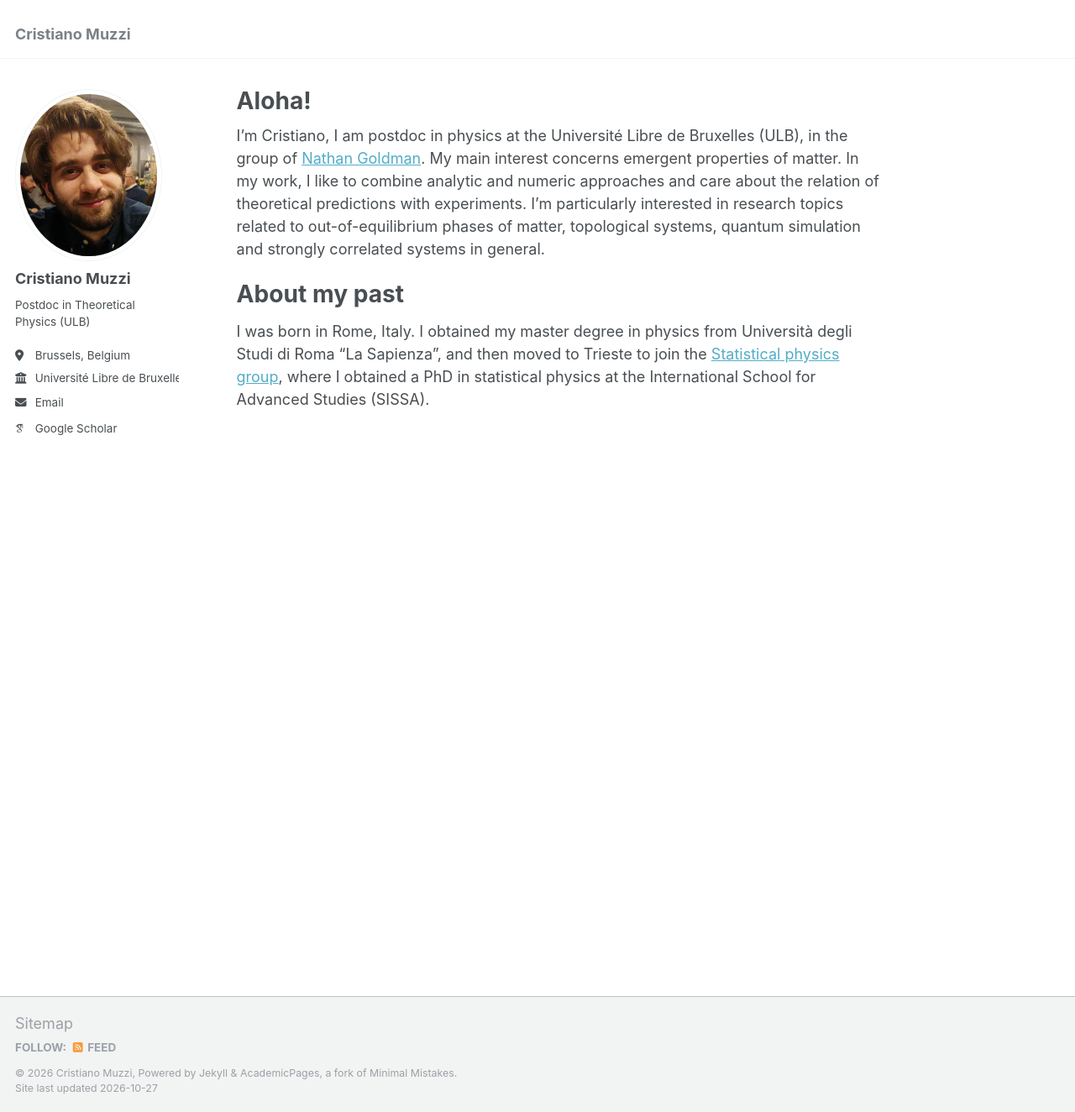
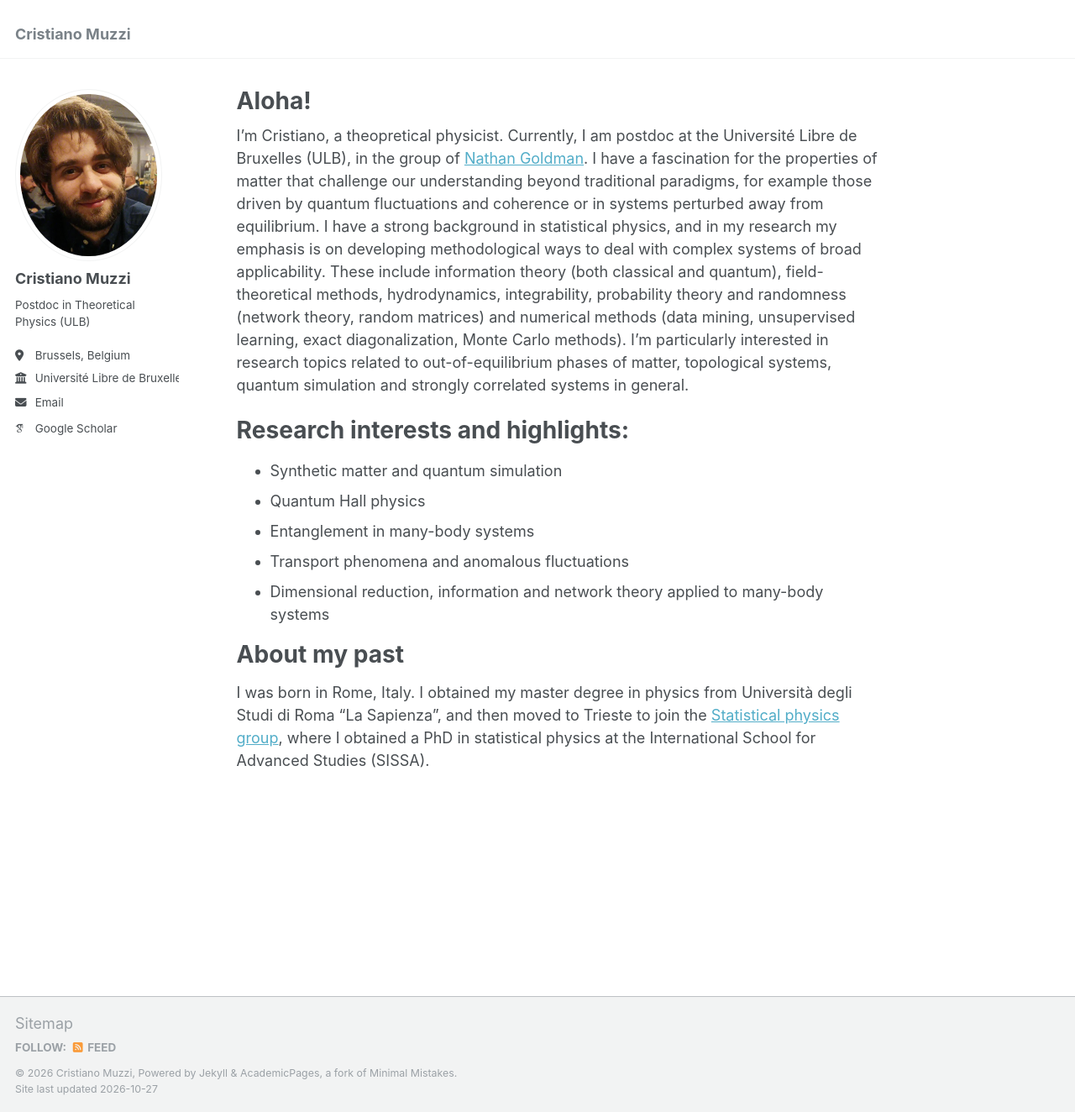
Before and after one commit to cristianomuzzi/cristianomuzzi.github.io, a Jekyll site: the page built from _pages/about.md, in a window 1280 px wide and 1324 px high. Shown: the whole window at 84% size. Built offline with Jekyll 4.4.1, drawn with Linux system fonts in a browser that asks for light colours; some web fonts are replaced.

Commit message:
Revise about page content for clarity and detail
Updated personal introduction and research interests to reflect current focus and background.

```diff
--- a/_pages/about.md
+++ b/_pages/about.md
@@ -7,8 +7,17 @@ redirect_from:
   - /about.html
 ---
 
-I'm Cristiano, I am postdoc in physics at the Université Libre de Bruxelles (ULB), in the group of [Nathan Goldman](https://www.nathan-goldman-physics.com/). My main interest concerns emergent properties of matter.
-In my work, I like to combine analytic and numeric approaches and care about the relation of theoretical predictions with experiments. I’m particularly interested in research topics related to out-of-equilibrium phases of matter, topological systems, quantum simulation and strongly correlated systems in general.
+I'm Cristiano, a theopretical physicist. Currently, I am postdoc at the Université Libre de Bruxelles (ULB), in the group of [Nathan Goldman](https://www.nathan-goldman-physics.com/). I have a fascination for the properties of matter that challenge our understanding beyond traditional paradigms, for example those driven by quantum fluctuations and coherence or in systems perturbed away from equilibrium.
+I have a strong background in statistical physics, and in my research my emphasis is on developing methodological ways to deal with complex systems of broad applicability. These include information theory (both classical and quantum), field-theoretical methods, hydrodynamics, integrability, probability theory and randomness (network theory, random matrices) and numerical methods (data mining, unsupervised learning, exact diagonalization, Monte Carlo methods). I’m particularly interested in research topics related to out-of-equilibrium phases of matter, topological systems, quantum simulation and strongly correlated systems in general.
+
+Research interests and highlights:
+======
+- Synthetic matter and quantum simulation
+- Quantum Hall physics
+- Entanglement in many-body systems
+- Transport phenomena and anomalous fluctuations
+- Dimensional reduction, information and network theory applied to many-body systems
+
 
 About my past
 ======
```
